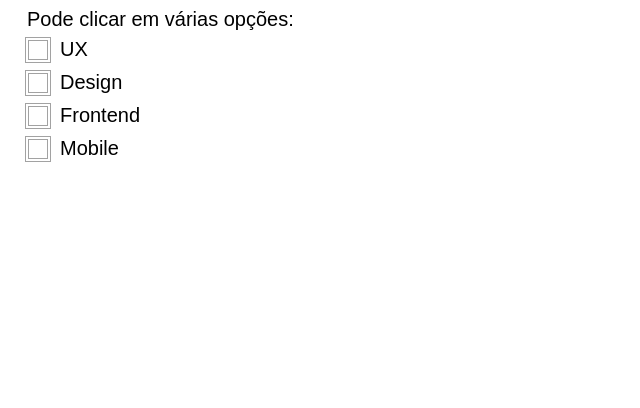
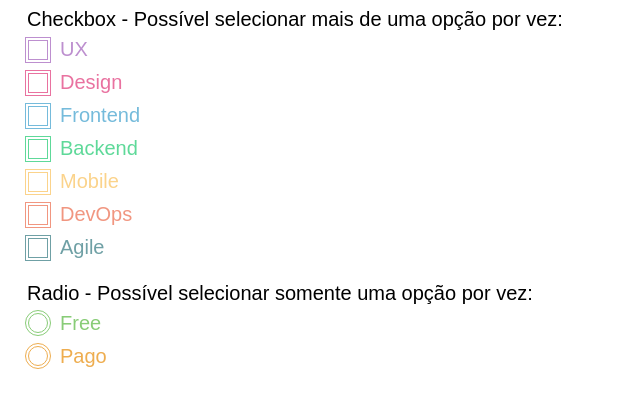
Before and after one commit to DezaLuchini/estilizando_checkbox_CSS, a plain HTML site: page index.html in a window 1280 px wide. Shown: the whole page, without its empty margins (0-640 px from the left). Drawn offline with Linux system fonts and the light colour scheme.

Commit message:
Finalizando checkbox e radius

```diff
--- /dev/null
+++ b/css/basic.css
@@ -0,0 +1,13 @@
+:root {
+  --dark: #525252;
+  --medium: #a2a2a2;
+  --ux: #bd8fcf;
+  --design: #e972a0;
+  --frontend: #75bbdb;
+  --backend: #5ed999;
+  --mobile: #fbd38b;
+  --devops: #f19680;
+  --agile: #6fa0a5;
+  --free: #88cc77;
+  --payment: #eead4f;
+}
--- /dev/null
+++ b/css/menuCheckbox.css
@@ -0,0 +1,138 @@
+.menuCheckbox {
+  font-family: sans-serif;
+  font-size: 20px;
+  border: none; /*tirar a borda em volta do fieldset*/
+}
+
+.menuCheckbox__checbox {
+  display: none; /*esconder o checkbox padrão*/
+}
+
+.menuCheckbox__checbox:checked + .menuCheckbox__label::after {
+  background-color: var(--medium); /*quando clicado, add background*/
+}
+
+.menuCheckbox__label {
+  margin-bottom: 10px; /*distância entre as label*/
+  padding-left: 35px; /*espaço que empurra a label para a direita para sair de cima dos quadrados*/
+  cursor: pointer; /*alterar estilo do cursor*/
+  display: block;
+  position: relative;
+}
+
+.menuCheckbox__label::before,
+.menuCheckbox__label::after {
+  content: "";
+  border: solid 1px var(--medium);
+  box-sizing: border-box;
+  display: inline-block; /*forma de palavra, mas que aceita definições de tamanho*/
+}
+
+/*quadrado maior*/
+.menuCheckbox__label::before {
+  position: absolute;
+  width: 26px;
+  height: 26px;
+  left: 0;
+  top: -1.5px;
+}
+
+/*quadrado menor*/
+.menuCheckbox__label::after {
+  position: absolute;
+  width: 20px;
+  height: 20px;
+  left: 3px;
+  top: 1.5px;
+}
+
+.menuCheckbox__label--ux {
+  color: var(--ux); /*cor da label*/
+}
+
+.menuCheckbox__label--ux::before,
+.menuCheckbox__label--ux::after {
+  border-color: var(--ux); /*borda dos quadrados maior e menor*/
+}
+
+.menuCheckbox__checbox--ux:checked + .menuCheckbox__label--ux::after {
+  background-color: var(--ux); /*quando clicado, pintar da cor certa o quadrado menor*/
+}
+
+.menuCheckbox__label--design {
+  color: var(--design);
+}
+
+.menuCheckbox__label--design::before,
+.menuCheckbox__label--design::after {
+  border-color: var(--design);
+}
+
+.menuCheckbox__checbox--design:checked + .menuCheckbox__label--design::after {
+  background-color: var(--design);
+}
+
+.menuCheckbox__label--frontend {
+  color: var(--frontend);
+}
+
+.menuCheckbox__label--frontend::before,
+.menuCheckbox__label--frontend::after {
+  border-color: var(--frontend);
+}
+
+.menuCheckbox__checbox--frontend:checked + .menuCheckbox__label--frontend::after {
+  background-color: var(--frontend);
+}
+
+.menuCheckbox__label--backend {
+  color: var(--backend);
+}
+
+.menuCheckbox__label--backend::before,
+.menuCheckbox__label--backend::after {
+  border-color: var(--backend);
+}
+
+.menuCheckbox__checbox--backend:checked + .menuCheckbox__label--backend::after {
+  background-color: var(--backend);
+}
+
+.menuCheckbox__label--mobile {
+  color: var(--mobile);
+}
+
+.menuCheckbox__label--mobile::before,
+.menuCheckbox__label--mobile::after {
+  border-color: var(--mobile);
+}
+
+.menuCheckbox__checbox--mobile:checked + .menuCheckbox__label--mobile::after {
+  background-color: var(--mobile);
+}
+
+.menuCheckbox__label--devops {
+  color: var(--devops);
+}
+
+.menuCheckbox__label--devops::before,
+.menuCheckbox__label--devops::after {
+  border-color: var(--devops);
+}
+
+.menuCheckbox__checbox--devops:checked + .menuCheckbox__label--devops::after {
+  background-color: var(--devops);
+}
+
+.menuCheckbox__label--agile {
+  color: var(--agile);
+}
+
+.menuCheckbox__label--agile::before,
+.menuCheckbox__label--agile::after {
+  border-color: var(--agile);
+}
+
+.menuCheckbox__checbox--agile:checked + .menuCheckbox__label--agile::after {
+  background-color: var(--agile);
+}
--- a/css/menuFilter.css
+++ /dev/null
@@ -1,47 +0,0 @@
-.menuFilter {
-  font-family: sans-serif;
-  font-size: 20px;
-  border: none; /*tirar a borda em volta do fieldset*/
-}
-
-.menuFilter__checbox {
-  display: none; /*esconder o checkbox padrão*/
-}
-
-.menuFilter__checbox:checked + .menuFilter__label::after {
-  background-color: #a2a2a2; /*quando clicado, add background*/
-}
-
-.menuFilter__label {
-  margin-bottom: 10px; /*distância entre as label*/
-  padding-left: 35px; /*espaço que empurra a label para a direita para sair de cima dos quadrados*/
-  cursor: pointer; /*alterar estilo do cursor*/
-  display: block;
-  position: relative;
-}
-
-.menuFilter__label::before,
-.menuFilter__label::after {
-  content: "";
-  border: solid 1px #a2a2a2;
-  box-sizing: border-box;
-  display: inline-block; /*forma de palavra, mas que aceita definições de tamanho*/
-}
-
-/*quadrado maior*/
-.menuFilter__label::before {
-  position: absolute;
-  width: 26px;
-  height: 26px;
-  left: 0;
-  top: -1.5px;
-}
-
-/*quadrado menor*/
-.menuFilter__label::after {
-  position: absolute;
-  width: 20px;
-  height: 20px;
-  left: 3px;
-  top: 1.5px;
-}
--- /dev/null
+++ b/css/menuRadio.css
@@ -0,0 +1,72 @@
+.menuRadio {
+  font-family: sans-serif;
+  font-size: 20px;
+  border: none; /*tirar a borda em volta do fieldset*/
+}
+
+.menuRadio__radio {
+  display: none; /*esconder o design padrão*/
+}
+
+.menuRadio__radio:checked + .menuRadio__label::after {
+  background-color: var(--medium); /*quando clicado, add background*/
+}
+
+.menuRadio__label {
+  margin-bottom: 10px; /*distância entre as label*/
+  padding-left: 35px; /*espaço que empurra a label para a direita para sair de cima dos quadrados*/
+  cursor: pointer; /*alterar estilo do cursor*/
+  display: block;
+  position: relative;
+}
+
+.menuRadio__label::before,
+.menuRadio__label::after {
+  content: "";
+  border: solid 1px var(--medium);
+  border-radius: 50%; /*para deixar o quadrado arredondado, uma circunferencia*/
+  box-sizing: border-box;
+  display: inline-block; /*forma de palavra, mas que aceita definições de tamanho*/
+}
+
+.menuRadio__label::before {
+  position: absolute;
+  width: 26px;
+  height: 26px;
+  left: 0;
+  top: -1.5px;
+}
+
+.menuRadio__label::after {
+  position: absolute;
+  width: 20px;
+  height: 20px;
+  left: 3px;
+  top: 1.5px;
+}
+
+.menuRadio__label--free {
+  color: var(--free);  /*cor da label*/
+}
+
+.menuRadio__label--free::before,
+.menuRadio__label--free::after {
+  border-color: var(--free); /*borda dos circulos maior e menor*/
+}
+
+.menuRadio__radio--free:checked + .menuRadio__label--free::after {
+  background-color: var(--free); /*quando clicado, pintar da cor certa o circulo menor*/
+}
+
+.menuRadio__label--payment {
+  color: var(--payment);
+}
+
+.menuRadio__label--payment::before,
+.menuRadio__label--payment::after {
+  border-color: var(--payment);
+}
+
+.menuRadio__radio--payment:checked + .menuRadio__label--payment::after {
+  background-color: var(--payment);
+}
--- a/index.html
+++ b/index.html
@@ -5,34 +5,70 @@
     <meta name="viewport" content="width=device-width, initial-scale=1.0">
 
     <link rel="icon" href="img/favicon-16x16.png">
-    <link rel="stylesheet" href="css/menuFilter.css">
+    <link rel="stylesheet" href="css/basic.css">
+    <link rel="stylesheet" href="css/menuCheckbox.css">
+    <link rel="stylesheet" href="css/menuRadio.css">
 
-    <title>Estilizando o Checkbox</title>
+    <title>Estilizando Checkbox/Radio</title>
 
   </head>
   <body>
 
-    <fieldset class="menuFilter">
-      <legend class="menuFilter__title">Pode clicar em várias opções:</legend>
+    <fieldset class="menuCheckbox">
+      <legend class="menuCheckbox__title">
+        Checkbox - Possível selecionar mais de uma opção por vez:
+      </legend>
 
-      <input type="checkbox" name="ux" id="ux" class="menuFilter__checbox">
-      <label for="ux" class="menuFilter__label">
+      <input type="checkbox" name="ux" id="ux" class="menuCheckbox__checbox menuCheckbox__checbox--ux">
+      <label for="ux" class="menuCheckbox__label menuCheckbox__label--ux">
         UX
       </label>
 
-      <input type="checkbox" name="design" id="design" class="menuFilter__checbox">
-      <label for="design" class="menuFilter__label">
+      <input type="checkbox" name="design" id="design" class="menuCheckbox__checbox menuCheckbox__checbox--design">
+      <label for="design" class="menuCheckbox__label menuCheckbox__label--design">
         Design
       </label>
 
-      <input type="checkbox" name="frontend" id="frontend" class="menuFilter__checbox">
-      <label for="frontend" class="menuFilter__label">
+      <input type="checkbox" name="frontend" id="frontend" class="menuCheckbox__checbox menuCheckbox__checbox--frontend">
+      <label for="frontend" class="menuCheckbox__label menuCheckbox__label--frontend">
         Frontend
       </label>
 
-      <input type="checkbox" name="mobile" id="mobile" class="menuFilter__checbox">
-      <label for="mobile" class="menuFilter__label">
+      <input type="checkbox" name="backend" id="backend" class="menuCheckbox__checbox menuCheckbox__checbox--backend">
+      <label for="backend" class="menuCheckbox__label menuCheckbox__label--backend">
+        Backend
+      </label>
+
+      <input type="checkbox" name="mobile" id="mobile" class="menuCheckbox__checbox menuCheckbox__checbox--mobile">
+      <label for="mobile" class="menuCheckbox__label menuCheckbox__label--mobile">
         Mobile
+      </label>
+
+      <input type="checkbox" name="devops" id="devops" class="menuCheckbox__checbox menuCheckbox__checbox--devops">
+      <label for="devops" class="menuCheckbox__label menuCheckbox__label--devops">
+        DevOps
+      </label>
+
+      <input type="checkbox" name="agile" id="agile" class="menuCheckbox__checbox menuCheckbox__checbox--agile">
+      <label for="agile" class="menuCheckbox__label menuCheckbox__label--agile">
+        Agile
+      </label>
+    </fieldset>
+
+
+    <fieldset class="menuRadio">
+      <legend class="menuRadio__title">
+        Radio - Possível selecionar somente uma opção por vez:
+      </legend>
+
+      <input type="radio" name="titleIncricao" value="free" id="free" class="menuRadio__radio menuRadio__radio--free">
+      <label for="free" class="menuRadio__label menuRadio__label--free">
+        Free
+      </label>
+
+      <input type="radio" name="titleIncricao" value="payment" id="payment" class="menuRadio__radio menuRadio__radio--payment">
+      <label for="payment" class="menuRadio__label menuRadio__label--payment">
+        Pago
       </label>
     </fieldset>
 
```
Also changed, not shown: 1 other file.
